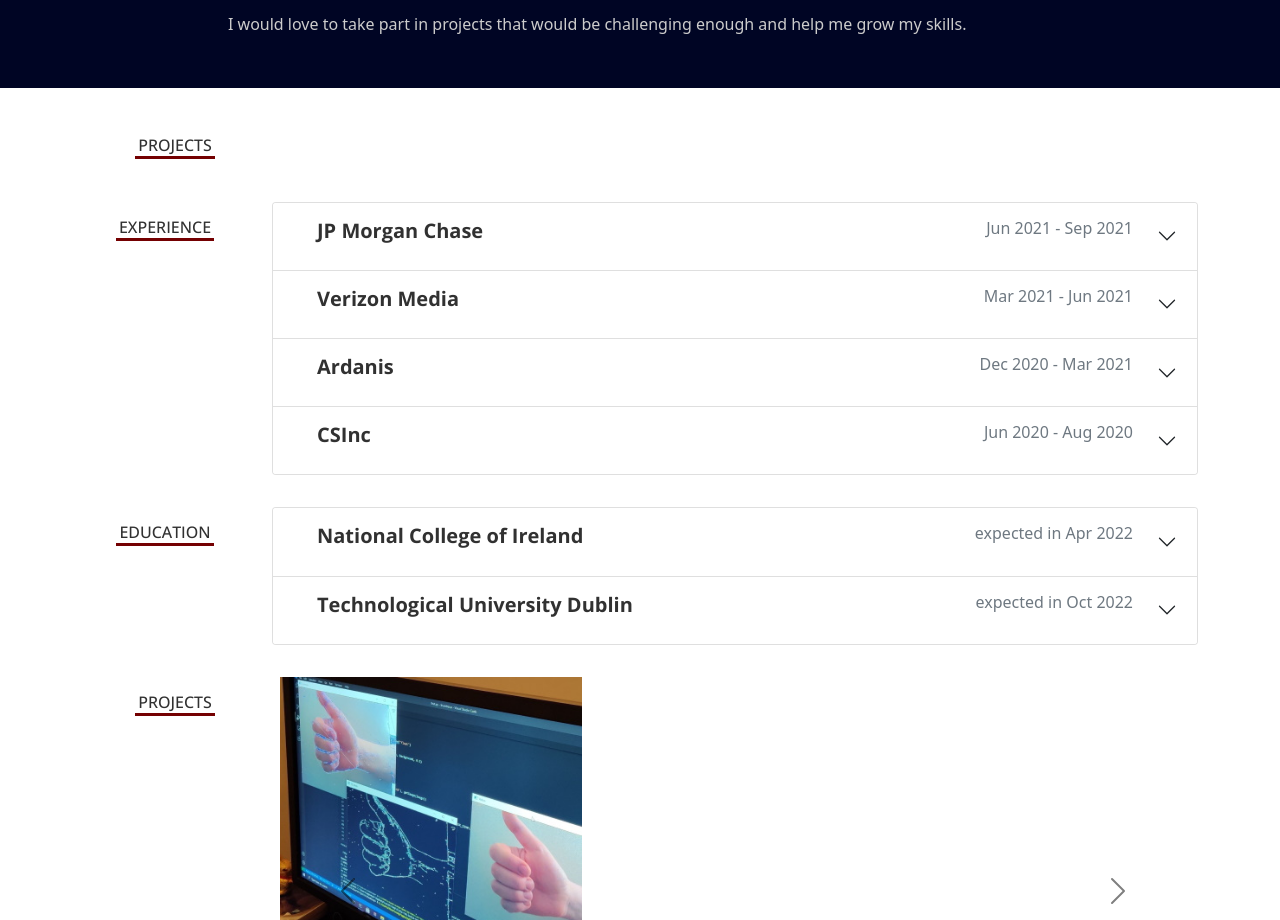
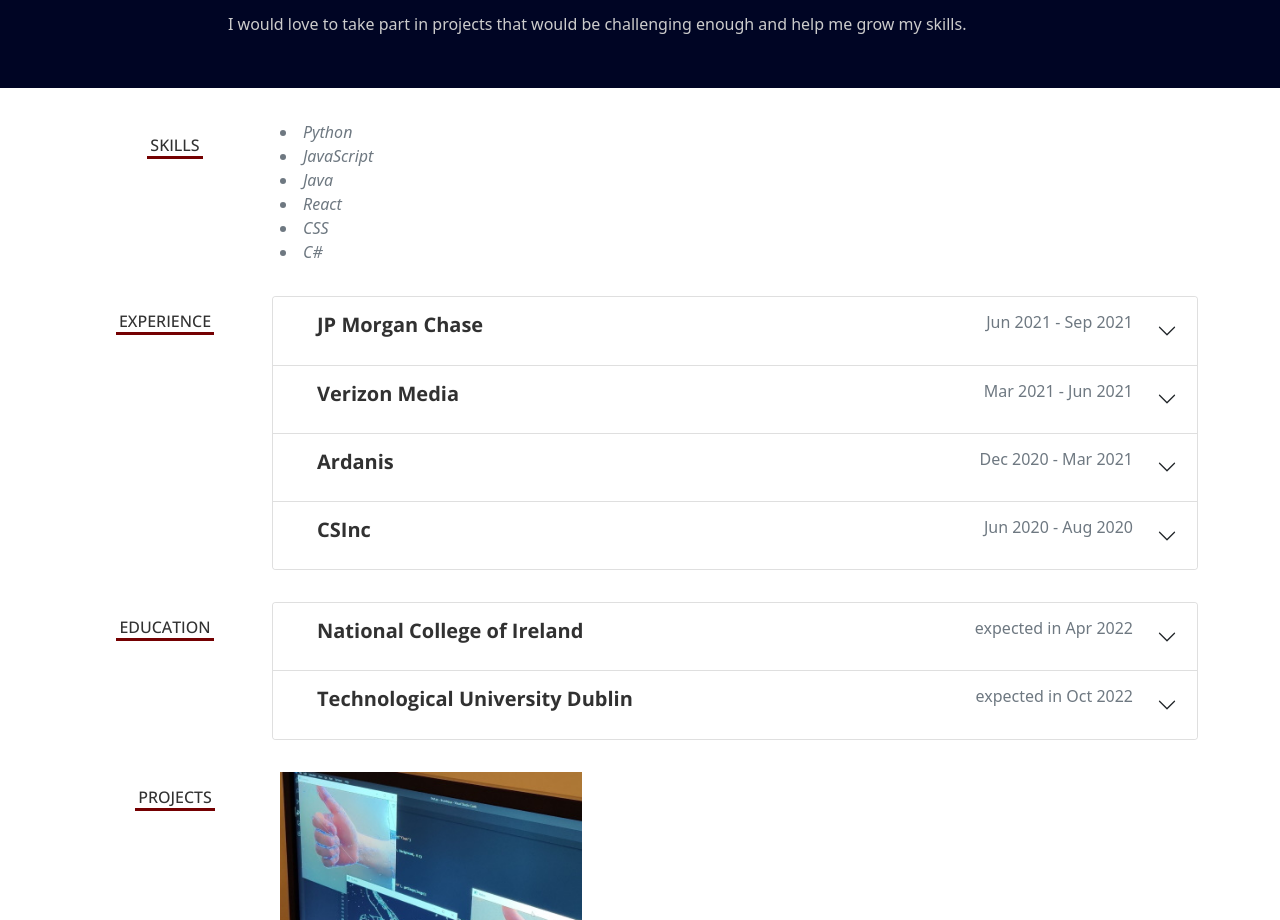
Before and after one commit to Iryna-Slynko/iryna-slynko-personal-website, a React (Create React App) app: page / in a window 1280 px wide. Shown: the part 1146-2066 px from the top of the page. Built offline with nearby package versions, Linux system fonts and the light colour scheme.

Commit message:
Initial commit with skills

```diff
--- a/src/components/Resume.tsx
+++ b/src/components/Resume.tsx
@@ -19,7 +19,7 @@ export default class Resume extends React.Component<IProps, IInfo> {
   render(): React.ReactNode {
     return (
       <section id='resume'>
-        <Skills />
+        <Skills skills={this.state.skills} />
         <Work jobs={this.state.jobs} />
         <Education education={this.state.education} />
         <Projects projects={this.state.projects} />
--- a/src/components/Skills.tsx
+++ b/src/components/Skills.tsx
@@ -2,8 +2,23 @@ import React from 'react';
 import Col from 'react-bootstrap/Col';
 import Container from 'react-bootstrap/Container';
 import Row from 'react-bootstrap/Row';
+import { ISkillInfo } from '../types/SkillInfo';
 
-export default function Skills() {
+
+interface IProps {
+  readonly skills: ISkillInfo[]
+}
+
+export default function Skills(props:IProps) {
+  const skills = props.skills.map((skill) => {
+    const className = 'bar-expand ' + skill.skill.toLowerCase() + 'level-' + skill.level.toString();
+    return (
+      <li key={skill.skill}>
+        <span className={className}></span><em>{skill.skill}</em>
+      </li>
+    );
+  });
+
   return (
     <section id='skills'>
       <Container>
@@ -11,11 +26,12 @@ export default function Skills() {
           <Col sm={3} md={2}>
             <h4>
               <span>
-                Projects
+                Skills
               </span>
             </h4>
           </Col>
           <Col>
+            {skills}
           </Col>
         </Row>
       </Container>
--- a/src/data/MyInfo.tsx
+++ b/src/data/MyInfo.tsx
@@ -8,6 +8,31 @@ export default function MyInfo(): IInfo {
     education: EducationExperience(),
     projects: Projects(),
     jobs: WorkExperience(),
-    skills: []
+    skills: [
+      {
+        "skill": "Python",
+        "level": 8
+      },
+      {
+        "skill": "JavaScript",
+        "level": 7
+      },
+      {
+        "skill": "Java",
+        "level": 6
+      },
+      {
+        "skill": "React",
+        "level": 2
+      },
+      {
+        "skill": "CSS",
+        "level": 8
+      },
+      {
+        "skill": "C#",
+        "level": 5
+      }
+    ]
   };
 }
--- a/src/types/Info.tsx
+++ b/src/types/Info.tsx
@@ -1,7 +1,8 @@
 import { IEducationExperience } from "./EducationExperience";
-import { ISkillInfo } from "./SkillInfo";
 import { IProject } from "./Project";
 import { IWorkExperience } from "./WorkExperience";
+
+import { ISkillInfo } from "./SkillInfo";
 
 export interface IInfo {
   readonly education: IEducationExperience[],
--- a/src/types/SkillInfo.tsx
+++ b/src/types/SkillInfo.tsx
@@ -1,8 +1,6 @@
 import { Technology } from "./Technology";
 
-type Enumerate<N extends number, Acc extends number[] = []> = Acc['length'] extends N ? Acc[number] : Enumerate<N, [...Acc, Acc['length']]>;
-type Range<F extends number, T extends number> = Exclude<Enumerate<T>, Enumerate<F>>;
 export interface ISkillInfo {
   readonly skill: Technology;
-  readonly level: Range<20, 100>;
+  readonly level: 1 | 2 | 3 | 4 | 5 | 6 | 7 | 8 | 9 | 10;
 }
```
Also changed, not shown: src/styles/Skills.scss (added).
